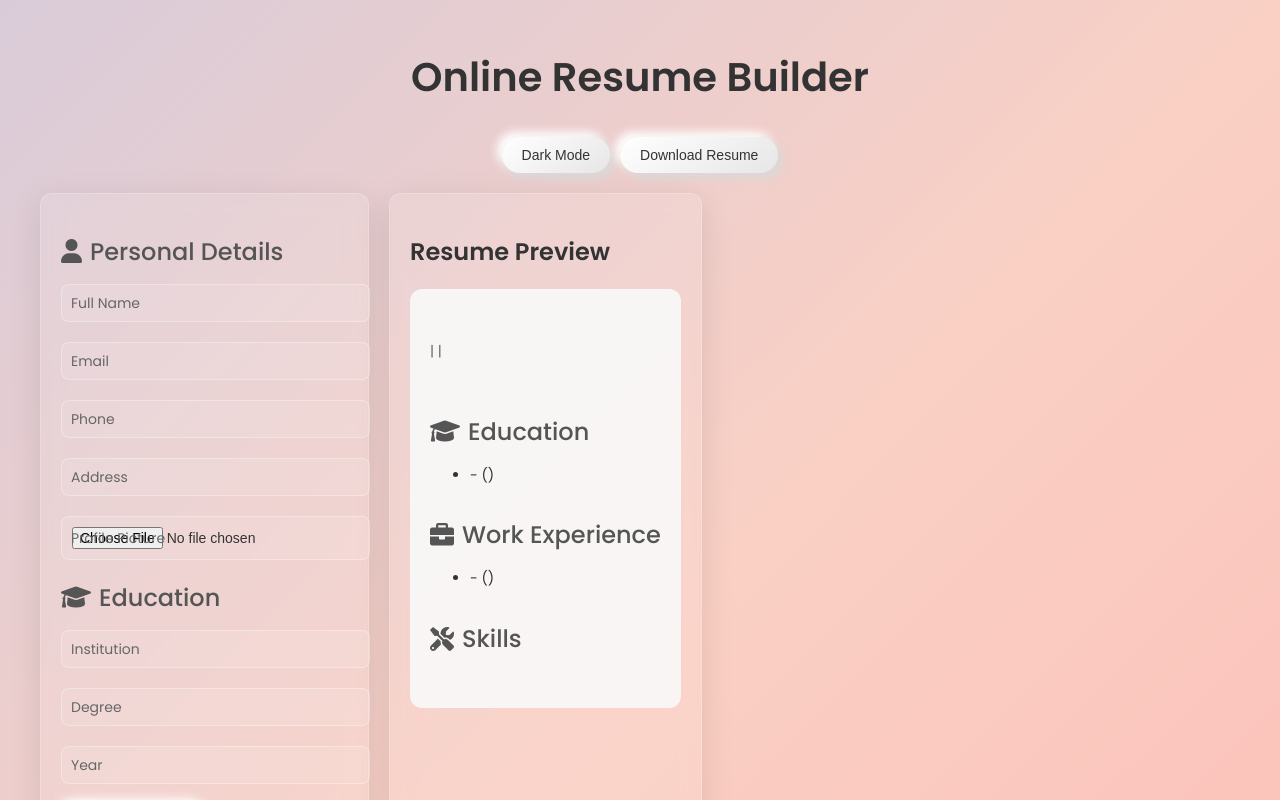
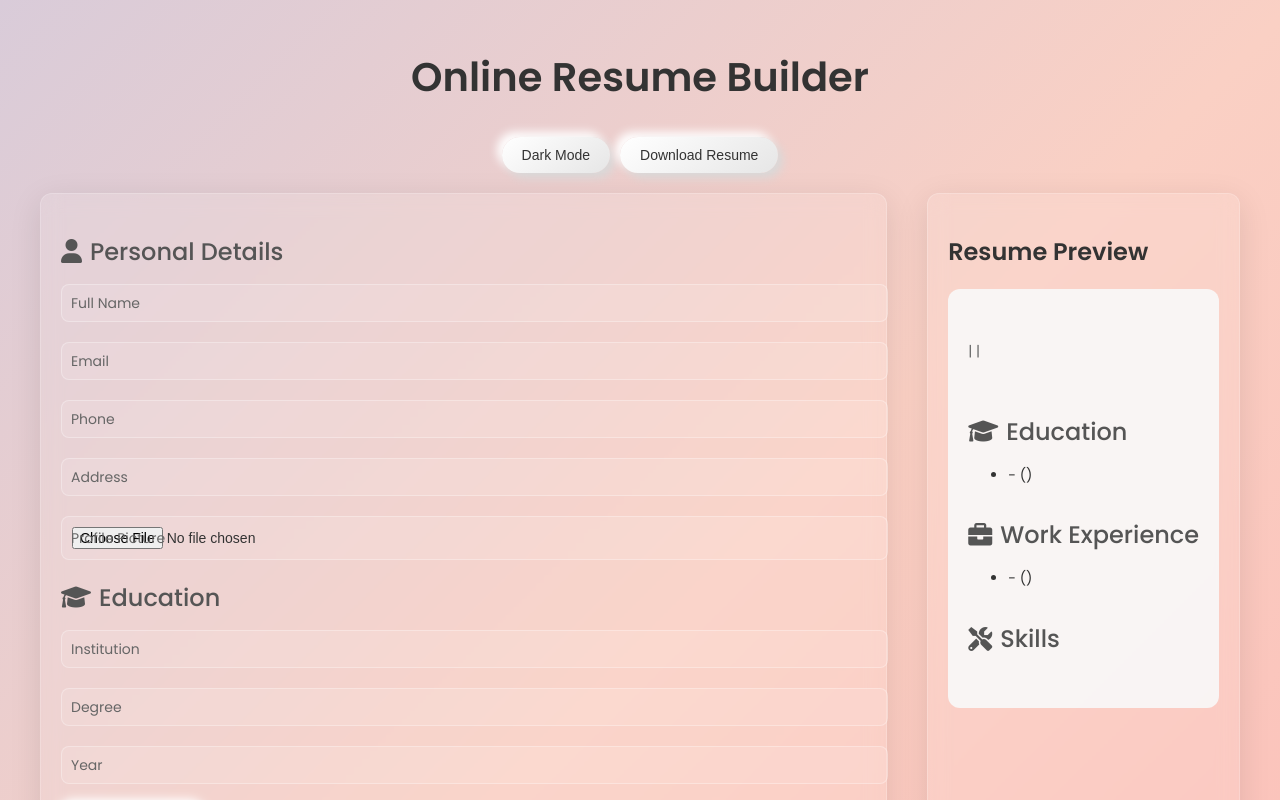
Before and after one commit to RensithUdara/resume-builder, a React (Create React App) app: page / in a window 1280 px wide. Shown: the top 800 px of the page. Built offline with nearby package versions, Linux system fonts and the light colour scheme.

Commit message:
style: enhance forms-container with increased width, background, border, and shadow effects

```diff
--- a/src/App.css
+++ b/src/App.css
@@ -91,6 +91,17 @@
 }
 
 .forms-container,
+.forms-container {
+  flex: 1.5; /* Increased width */
+  background: rgba(255, 255, 255, 0.1);
+  backdrop-filter: blur(10px);
+  border-radius: 12px;
+  border: 1px solid rgba(255, 255, 255, 0.2);
+  box-shadow: 0 8px 32px rgba(0, 0, 0, 0.1);
+  padding: 20px;
+  margin-right: 20px; /* Added margin */
+}
+
 .resume-preview {
   background: rgba(255, 255, 255, 0.1);
   backdrop-filter: blur(10px);
```
